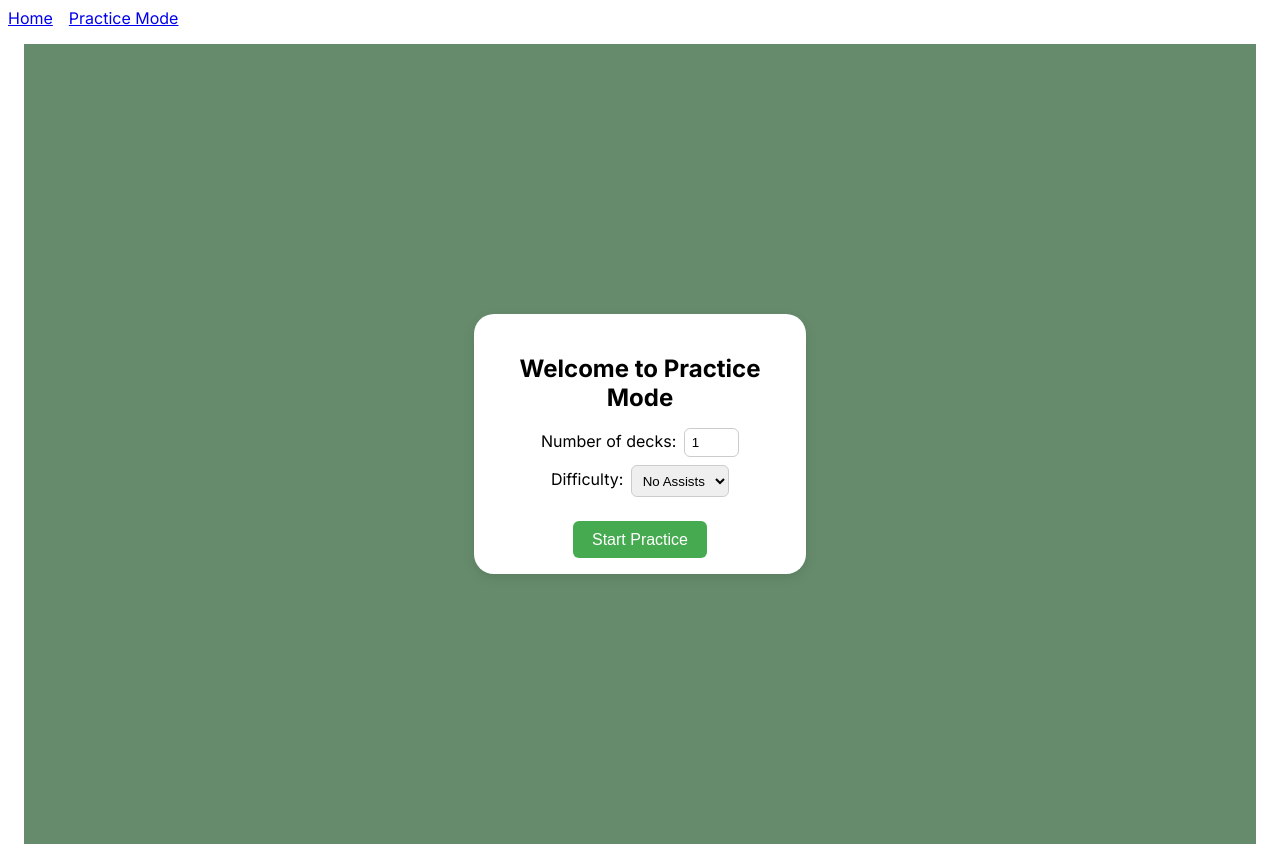
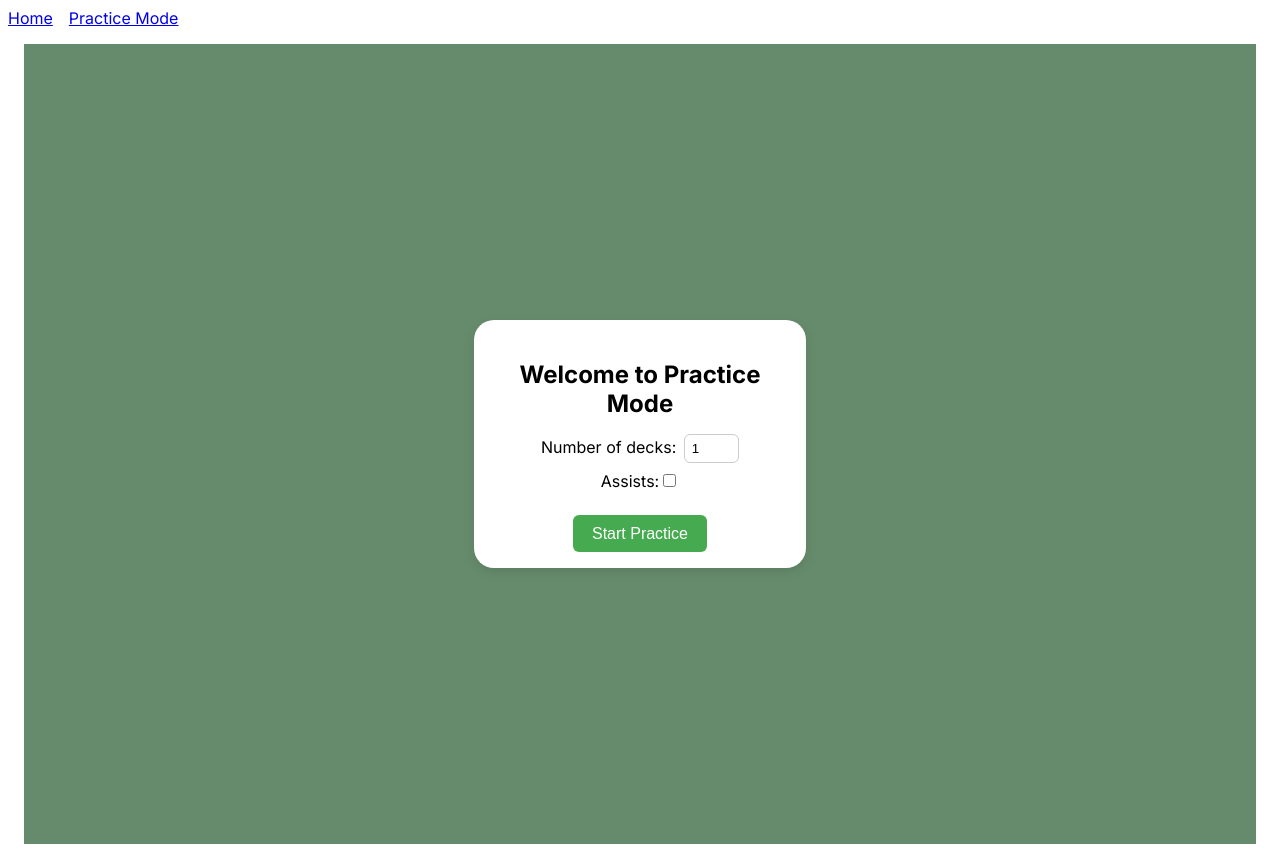
Before and after one commit to Edward-Zhao0/CardCountLab, a React (Vite) app: page /practice in a window 1280 px wide. Built offline with nearby package versions, Linux system fonts and the light colour scheme.

Commit message:
Added game state toggle in Practice Mode

```diff
--- /dev/null
+++ b/src/components/PracticeGame.jsx
@@ -0,0 +1,35 @@
+// import "../styles/PracticeGame.css";
+
+const PracticeGame = ({numberOfDecks, assistsEnabled}) => {
+  return (
+    <div className="game-screen">
+        <p>Decks: {numberOfDecks}</p>
+        <p>Assists: {assistsEnabled ? "Yes" : "No"}</p>
+        <div className="dealer">
+            <p>Dealer's Hand</p>
+            <div className="hand">
+                {/* Dealer's cards will go here */}
+            </div>
+        </div>
+
+        <div className="player">
+            <p>Your Hand</p>
+            <div className="hand">
+                {/* Player's cards will go here */}
+            </div>
+        </div>
+
+        <div className="controls">
+            <button className="hit-button">Hit</button>
+            <button className="stand-button">Stand</button>
+            <button className="deal-button">Deal</button>
+        </div>
+
+        <div className="status">
+            <p>Status messages will go here</p>
+        </div>
+    </div>
+  );
+};
+
+export default PracticeGame;
--- a/src/components/StartScreen.jsx
+++ b/src/components/StartScreen.jsx
@@ -1,6 +1,10 @@
 import "../styles/PracticeMode.css";
 
-const StartScreen = ({onStart}) => {
+const StartScreen = ({onStart,
+    numberOfDecks,
+    setNumberOfDecks,
+    assistsEnabled,
+    setAssistsEnabled,}) => {
   return (
     <div className="start-screen">
       <p className="welcome-text">Welcome to Practice Mode</p>
@@ -13,20 +17,23 @@ const StartScreen = ({onStart}) => {
             min="1"
             max="8"
             defaultValue="1"
+            value={numberOfDecks}
+            onChange={(e) => setNumberOfDecks(Number(e.target.value))}
             className="decks-input"
           />
         </label>
 
         <label>
-          Difficulty:
-          <select className="difficulty-select">
-            <option value="noAssists">No Assists</option>
-            <option value="assists">Assists</option>
-          </select>
+          Assists:
+          <input
+            type="checkbox"
+            checked={assistsEnabled}
+            onChange={(e) => setAssistsEnabled(e.target.checked)}
+          />
         </label>
       </form>
 
-      <button className="start-button" type="button" onClick={onStart}>Start Practice</button>
+      <button className="start-button" type="button" onClick={() => onStart()}>Start Practice</button>
     </div>
   );
 };
--- a/src/pages/PracticeMode.jsx
+++ b/src/pages/PracticeMode.jsx
@@ -1,17 +1,26 @@
 import { useState } from "react";
 import StartScreen from "../components/StartScreen";
 import "../styles/PracticeMode.css";
+import PracticeGame from "../components/PracticeGame";
 
 const PracticeMode = () => {
   const [started, setStarted] = useState(false);
+  const [numberOfDecks, setNumberOfDecks] = useState(1);
+  const [assistsEnabled, setAssistsEnabled] = useState(false);
+
 
   // If game has not started, show StartScreen
   if (!started) {
     return (
-      <div className="practice-container">
-        {/* Pass function as prop. Child calls prop when button is pressed, and this function sets Started to true, rerendering the page. */}
-        <StartScreen onStart={() => setStarted(true)} />
-      </div>
+        <div className="practice-container">
+            <StartScreen
+            onStart={() => setStarted(true)}
+            numberOfDecks={numberOfDecks}
+            setNumberOfDecks={setNumberOfDecks}
+            assistsEnabled={assistsEnabled}
+            setAssistsEnabled={setAssistsEnabled}
+            />
+        </div>
     );
   }
 
@@ -19,7 +28,7 @@ const PracticeMode = () => {
   return (
     <div className="practice-container">
       <button className="reset-button" onClick={() => setStarted(false)}>Reset</button>
-      {/* later you can add your game screen here */}
+      <PracticeGame numberOfDecks={numberOfDecks} assistsEnabled={assistsEnabled}/>
     </div>
   );
 };
```
